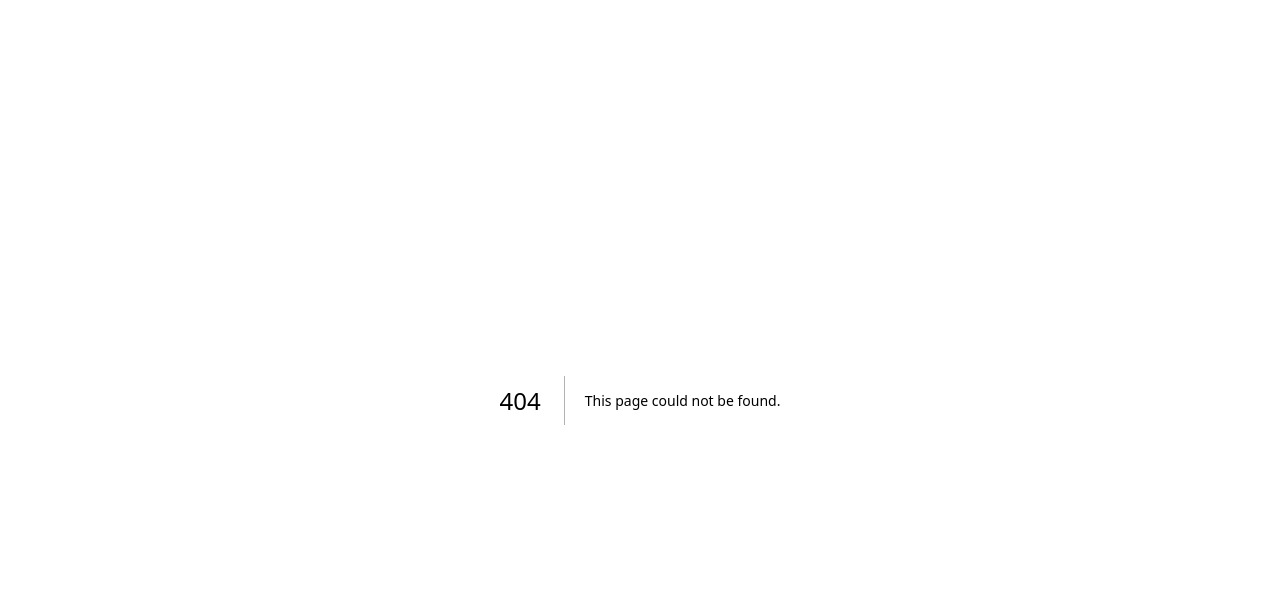
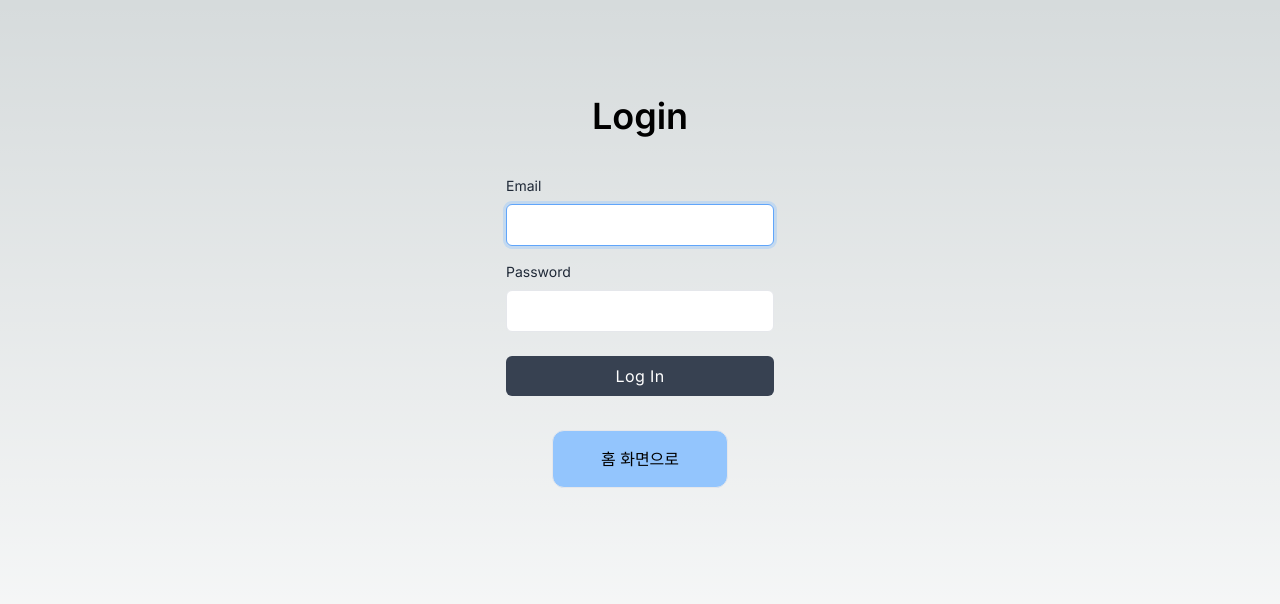
Before and after one commit to innig0000/next-login, a Next.js app: page /signin in a window 1280 px wide. Before the commit this address had no page. Shown: the top 604 px of the page. Built offline with nearby package versions, Linux system fonts and the light colour scheme.

Commit message:
커스텀 로그인 페이지 추가

```diff
--- a/app/api/auth/[...nextauth]/route.js
+++ b/app/api/auth/[...nextauth]/route.js
@@ -51,6 +51,11 @@ const handler = NextAuth({
             return session;
         },
     },
-})
+
+    pages: {
+        signIn: "/signin",
+    },
+
+});
 
 export { handler as GET, handler as POST }
--- a/app/newuser/page.tsx
+++ b/app/newuser/page.tsx
@@ -132,18 +132,15 @@ function NewUser() {
             </button>
             </div>
             </div>
-            <Link href="/">
-            <div style={{padding: "10px"}}>
-                <div className='mt-6'>
-                    <button
-                        type="home"
-                        className='w-full transform rounded-md bg-yellow-700 px-4 py-2 tracking-wide text-white transition-colors duration-200 hover:bg-gray-600 focus:bg-gray-600 focus:outline-none'
-                    >
-                        홈 화면으로
-                    </button>
+            <Link href="/signin">
+                <div style={{padding: "10px", alignItems: "center", display: "flex", justifyContent: "center"}}>
+                    <div className='mt-6'>
+                        <button className="w-full px-12 py-4 border rounded-xl bg-blue-300">
+                            로그인 페이지로
+                        </button>
+                    </div>
                 </div>
-            </div>
-    </Link>
+            </Link>
         </form>
         </main>
     );
--- a/app/posting/page.tsx
+++ b/app/posting/page.tsx
@@ -85,12 +85,9 @@ const Posting = () => {
                 </div>
             </div>
             <Link href="/">
-                <div style={{padding: "10px"}}>
+                <div style={{padding: "10px", alignItems: "center", display: "flex", justifyContent: "center"}}>
                     <div className='mt-6'>
-                        <button
-                            type="home"
-                            className='w-full transform rounded-md bg-yellow-700 px-4 py-2 tracking-wide text-white transition-colors duration-200 hover:bg-gray-600 focus:bg-gray-600 focus:outline-none'
-                        >
+                        <button className="px-12 py-4 border rounded-xl bg-blue-300">
                             홈 화면으로
                         </button>
                     </div>
--- /dev/null
+++ b/app/signin/page.tsx
@@ -0,0 +1,106 @@
+'use client'
+import React, {useRef, useState} from 'react'
+import { signIn } from 'next-auth/react'
+import Link from "next/link";
+
+function Login() {
+    const emailRef = useRef(null)
+    const passwordRef = useRef(null)
+
+    const handleSubmit = async () => {
+        try {
+            const result = await signIn("credentials", {
+                username: emailRef.current,
+                password: passwordRef.current,
+                redirect: false,
+            });
+
+            if(result?.error){
+                console.log("Authenticationfailed:", result.error);
+                alert("로그인에 실패했습니다. 이메일과 비밀번호를 확인해주세요");
+            } else {
+                window.location.href = "/";
+            }
+        } catch (error) {
+            console.error("로그인 에러:", error);
+            alert("로그인에 실패했습니다. 이메일과 비밀번호를 확인해주세요");
+        }
+    };
+
+    const handlePasswordKeyPress = (e) => {
+       if (e.key === "Enter") {
+           handleSubmit();
+       }
+    }
+
+    return (
+        <main className='flex min-h-screen flex-col items-center space-y-10 p-24'>
+            <h1 className='text-4xl font-semibold'>Login</h1>
+            <div>
+                <div>
+                    <label
+                        htmlFor='email'
+                        className='block text-sm text-gray-800 dark:text-gray-200'
+                    >
+                        Email
+                    </label>
+
+                    <div className='mt-1'>
+                        <input
+                            ref={emailRef}
+                            onChange={(e: any) => {
+                                emailRef.current = e.target.value
+                            }}
+                            id='email'
+                            name='email'
+                            type='email'
+                            required
+                            autoFocus={true}
+                            className='mt-2 block w-full rounded-md border bg-white px-4 py-2 text-gray-700 focus:border-blue-400 focus:outline-none focus:ring focus:ring-blue-300 focus:ring-opacity-40 dark:border-gray-600 dark:bg-gray-800 dark:text-gray-300 dark:focus:border-blue-300'
+                        />
+                    </div>
+                </div>
+
+                <div className='mt-4'>
+                    <label
+                        htmlFor='password'
+                        className='block text-sm text-gray-800 dark:text-gray-200'
+                    >
+                        Password
+                    </label>
+                    <div className='mt-1'>
+                        <input
+                            type='password'
+                            id='password'
+                            name='password'
+                            ref={passwordRef}
+                            onChange={(e: any) => (passwordRef.current = e.target.value)}
+                            onKeyPress={handlePasswordKeyPress}
+                            className='mt-2 block w-full rounded-md border bg-white px-4 py-2 text-gray-700 focus:border-blue-400 focus:outline-none focus:ring focus:ring-blue-300 focus:ring-opacity-40 dark:border-gray-600 dark:bg-gray-800 dark:text-gray-300 dark:focus:border-blue-300'
+                        />
+                    </div>
+                </div>
+
+                <div className='mt-6'>
+                    <button
+                        onClick={handleSubmit}
+                        className='w-full transform rounded-md bg-gray-700 px-4 py-2 tracking-wide text-white transition-colors duration-200 hover:bg-gray-600 focus:bg-gray-600 focus:outline-none'
+                    >
+                        Log In
+                    </button>
+                </div>
+                <Link href="/">
+                    <div style={{padding: "10px", alignItems: "center", display: "flex", justifyContent: "center"}}>
+                        <div className='mt-6'>
+                    <button className="px-12 py-4 border rounded-xl bg-blue-300">
+                        홈 화면으로
+                    </button>
+                        </div>
+                    </div>
+                </Link>
+            </div>
+        </main>
+    )
+}
+
+export default Login
```
Also changed, not shown: 1 other file (tests, documents, lock files or other folders).
